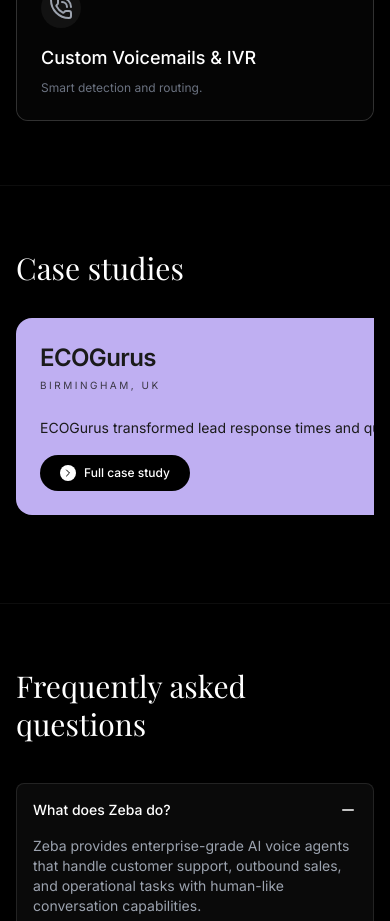
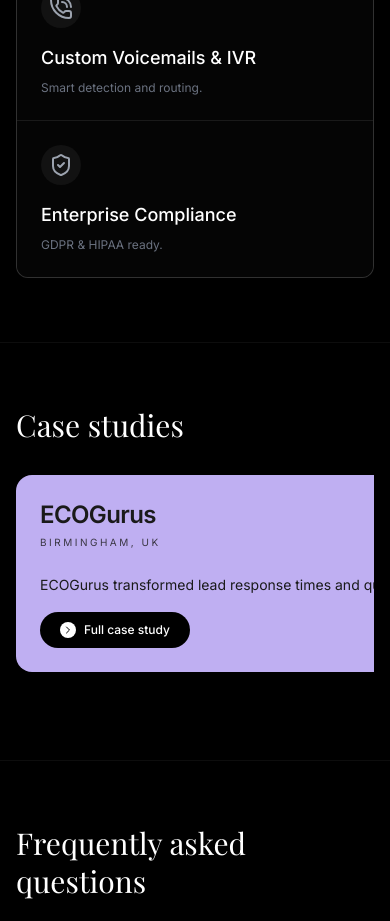
Before and after one commit to Owlflow-AI/Zeba-Website, a React (Vite) app: page / in a window 390 px wide. Shown: the part 5180-6101 px from the top of the page. Built offline with nearby package versions, Linux system fonts and the light colour scheme; a web font is replaced by a local one.

Commit message:
Updated Features.tsx

```diff
--- a/components/Features.tsx
+++ b/components/Features.tsx
@@ -1,5 +1,5 @@
 import React from 'react';
-import { Share2, User, Globe, MessageSquare, ArrowRightLeft, BarChart3, Database, CalendarCheck, PhoneCall } from 'lucide-react';
+import { Share2, User, Globe, MessageSquare, ArrowRightLeft, BarChart3, Database, CalendarCheck, PhoneCall, ShieldCheck } from 'lucide-react';
 import ScrollReveal from './ScrollReveal';
 
 const Features: React.FC = () => {
@@ -13,6 +13,7 @@ const Features: React.FC = () => {
     { icon: <Database />, title: "Custom CRM Integrations", desc: "Sync with your existing systems." },
     { icon: <CalendarCheck />, title: "Automated Appointments", desc: "Calendar integration built-in." },
     { icon: <PhoneCall />, title: "Custom Voicemails & IVR", desc: "Smart detection and routing." },
+    { icon: <ShieldCheck />, title: "Enterprise Compliance", desc: "GDPR & HIPAA ready.", mobileOnly: true },
   ];
 
   return (
@@ -21,7 +22,10 @@ const Features: React.FC = () => {
         <ScrollReveal>
           <div className="grid grid-cols-1 sm:grid-cols-2 lg:grid-cols-3 gap-px bg-white/10 border border-white/10 rounded-xl sm:rounded-2xl overflow-hidden">
             {features.map((feature, index) => (
-              <div key={index} className="bg-[#050505] p-6 sm:p-8 md:p-10 hover:bg-[#0a0a0a] transition-colors group">
+              <div
+                key={index}
+                className={`bg-[#050505] p-6 sm:p-8 md:p-10 hover:bg-[#0a0a0a] transition-colors group ${feature.mobileOnly ? 'lg:hidden' : ''}`}
+              >
                 <div className="w-10 h-10 sm:w-12 sm:h-12 rounded-full bg-white/5 flex items-center justify-center mb-4 sm:mb-6 text-gray-400 group-hover:text-white group-hover:bg-white/10 transition-all">
                   {feature.icon}
                 </div>
```
